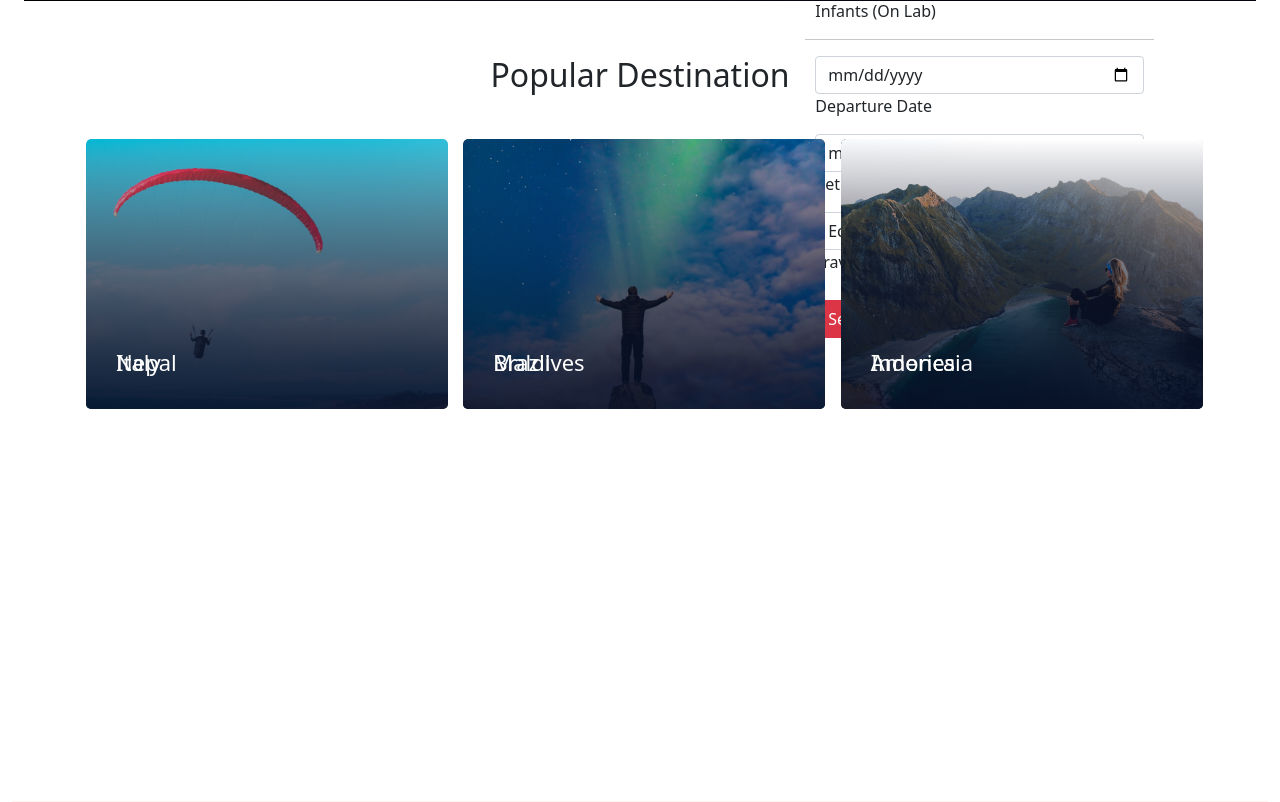
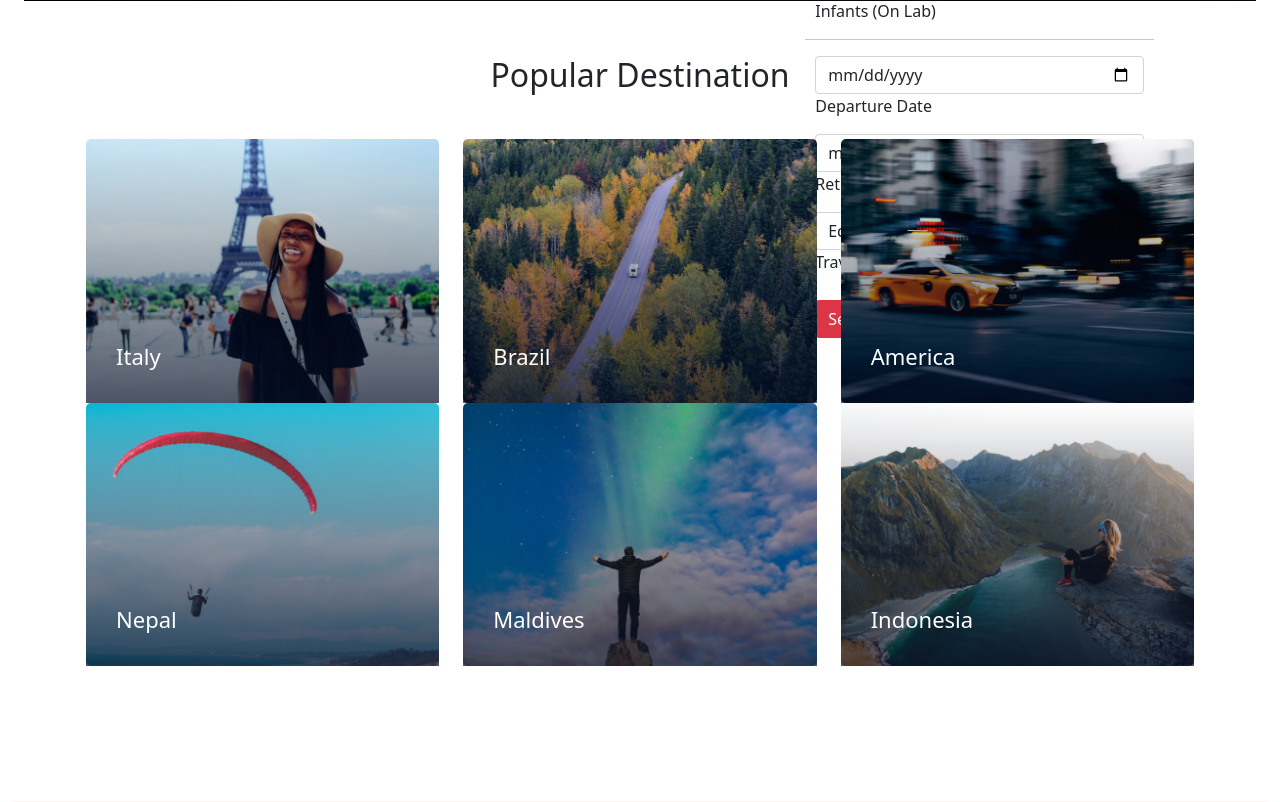
Before and after one commit to parkson-tano/skyglobal, a Django app: page / in a window 1280 px wide. Shown: the part 859-1661 px from the top of the page. Run offline with Django 4.2, Linux system fonts and the light colour scheme; some libraries are stand-ins or nearby versions; some web fonts are replaced.

Commit message:
fix position

```diff
--- a/static/css/layout_style.css
+++ b/static/css/layout_style.css
@@ -177,11 +177,9 @@ body{
 }
 
 .single_destination{
-    margin-bottom: 30px;
-    border-radius: 5px;
     overflow: hidden;
     transition: 0.3s;
-    position: absolute;
+    position: relative;
 }
 .single_destination::before{
     background: linear-gradient(to bottom, rgba(4, 14, 39, 0) 0%, rgba(4, 14, 39, 0.7) 100%);
```
